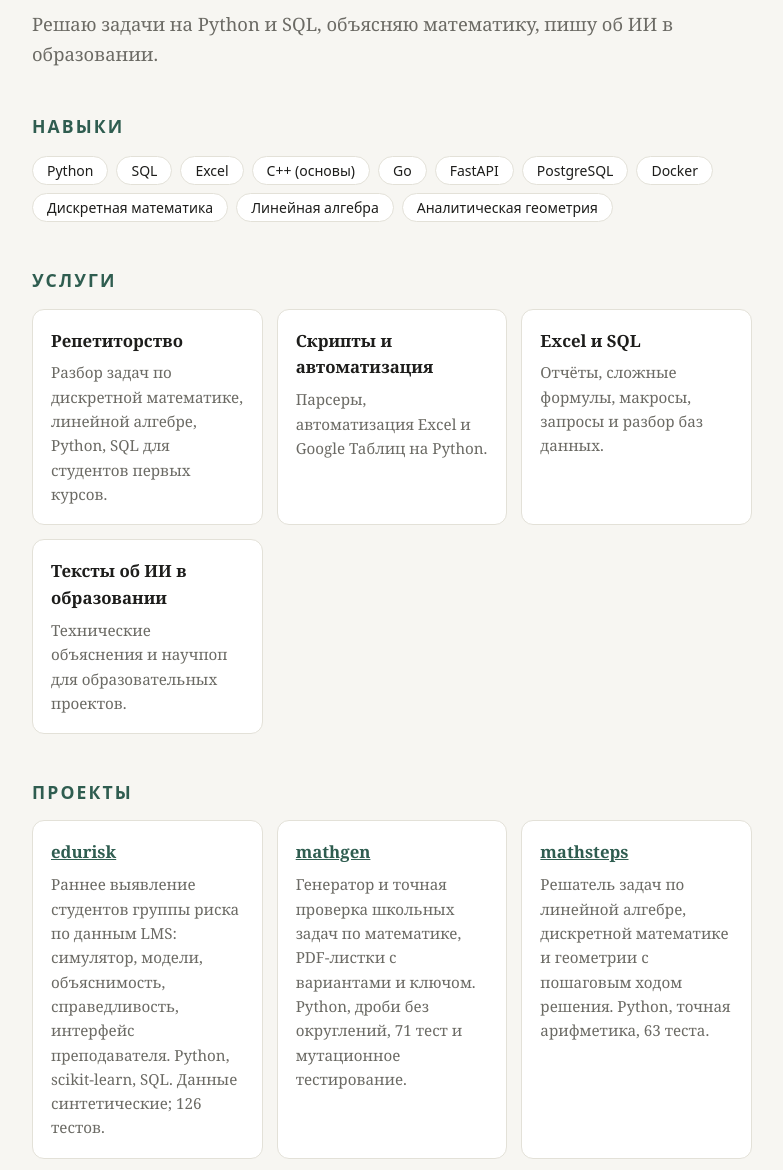
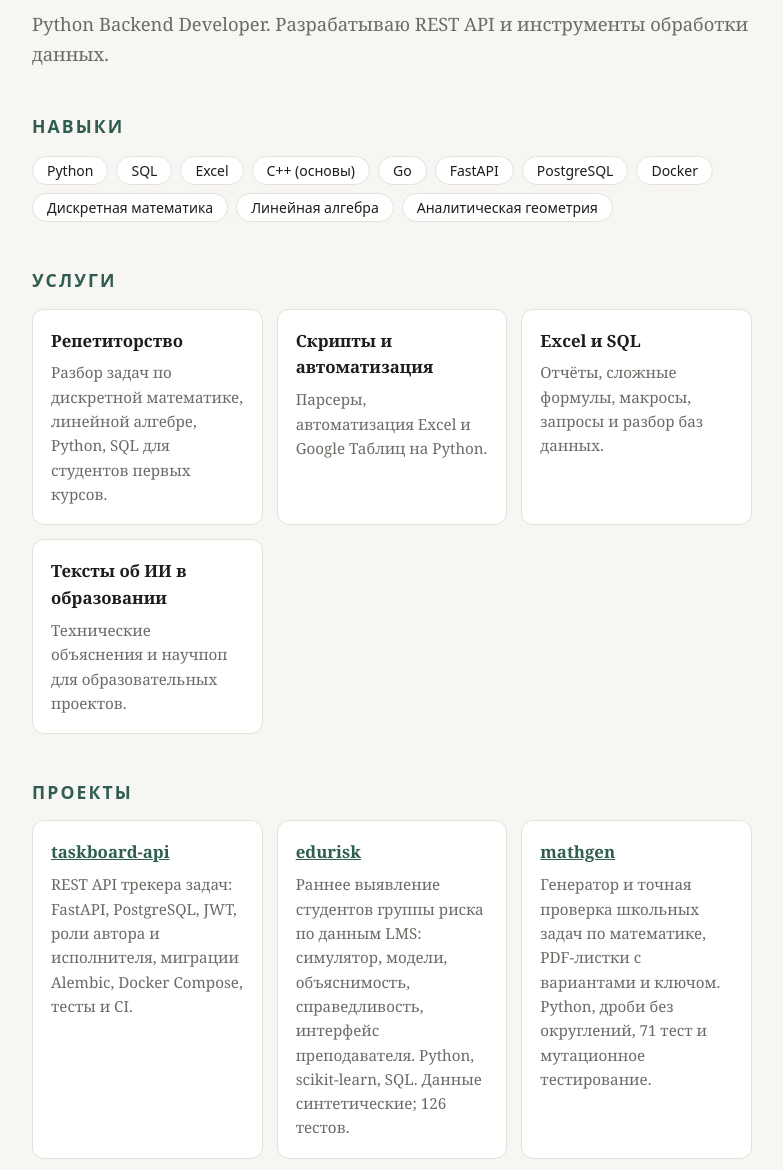
Before and after one commit to EminChyldyrly/EminChyldyrly, a plain HTML site: page docs/index.html in a window 1280 px wide. Shown: the part 106-1276 px from the top of the page, without its empty margins (248-1031 px from the left). Drawn offline with Linux system fonts and the light colour scheme.

Commit message:
Feature backend engineering work in the GitHub portfolio

```diff
--- a/docs/index.html
+++ b/docs/index.html
@@ -3,7 +3,7 @@
 <head>
 <meta charset="utf-8">
 <meta name="viewport" content="width=device-width, initial-scale=1, viewport-fit=cover">
-<title>Портфолио</title>
+<title>Эмин Чылдырлы · Python Backend Developer</title>
 <style>
 :root{--bg:#f7f6f2;--fg:#1d1d1b;--mut:#6b6a64;--card:#fff;--acc:#2f5d50;--line:#e3e1d8;box-sizing:border-box;padding-top:env(safe-area-inset-top,0px);padding-bottom:env(safe-area-inset-bottom,0px);color-scheme:light}
 @media (prefers-color-scheme: dark){:root:not([data-theme="light"]){--bg:#171816;--fg:#efeee8;--mut:#a3a29a;--card:#1f211e;--acc:#7fc2ae;--line:#32342f;color-scheme:dark}}
@@ -27,7 +27,7 @@ a{color:var(--acc)}
 <body>
 <main>
 <h1>Эмин Чылдырлы</h1>
-<p class="lead">Решаю задачи на Python и SQL, объясняю математику, пишу об ИИ в образовании.</p>
+<p class="lead">Python Backend Developer. Разрабатываю REST API и инструменты обработки данных.</p>
 
 <h2>Навыки</h2>
 <ul class="tags">
@@ -45,6 +45,7 @@ a{color:var(--acc)}
 
 <h2>Проекты</h2>
 <div class="grid">
+<div class="card"><h3><a href="https://github.com/EminChyldyrly/taskboard-api">taskboard-api</a></h3><p>REST API трекера задач: FastAPI, PostgreSQL, JWT, роли автора и исполнителя, миграции Alembic, Docker Compose, тесты и CI.</p></div>
 <div class="card"><h3><a href="https://github.com/EminChyldyrly/edurisk">edurisk</a></h3><p>Раннее выявление студентов группы риска по данным LMS: симулятор, модели, объяснимость, справедливость, интерфейс преподавателя. Python, scikit-learn, SQL. Данные синтетические; 126 тестов.</p></div>
 <div class="card"><h3><a href="https://github.com/EminChyldyrly/mathgen">mathgen</a></h3><p>Генератор и точная проверка школьных задач по математике, PDF-листки с вариантами и ключом. Python, дроби без округлений, 71 тест и мутационное тестирование.</p></div>
 <div class="card"><h3><a href="https://github.com/EminChyldyrly/mathsteps">mathsteps</a></h3><p>Решатель задач по линейной алгебре, дискретной математике и геометрии с пошаговым ходом решения. Python, точная арифметика, 63 теста.</p></div>
@@ -53,7 +54,7 @@ a{color:var(--acc)}
 <div class="card"><h3><a href="https://github.com/EminChyldyrly/excel-report-automation">excel-report-automation</a></h3><p>Из «грязной» выгрузки заказов (CSV/XLSX) собирает Excel-отчёт: формулы SUMIFS, графики, лист с причинами отброшенных строк. Python, openpyxl, 27 тестов.</p></div>
 <div class="card"><h3><a href="https://github.com/EminChyldyrly/csvtidy">csvtidy</a></h3><p>Утилита на Go для чистки и сводки «грязных» CSV: кодировка Windows-1251, числа, даты, дубликаты. Без зависимостей, 20 тестов.</p></div>
 
-<div class="card"><h3><a href="https://github.com/EminChyldyrly/taskboard-api">taskboard-api</a></h3><p>REST API трекера задач: FastAPI, PostgreSQL, JWT, роли автора и исполнителя, миграции Alembic, Docker Compose, тесты и CI.</p></div></div>
+</div>
 
 <h2>Контакты</h2>
 <p><a href="https://github.com/EminChyldyrly">GitHub</a></p>
```
Also changed, not shown: 1 other file.
